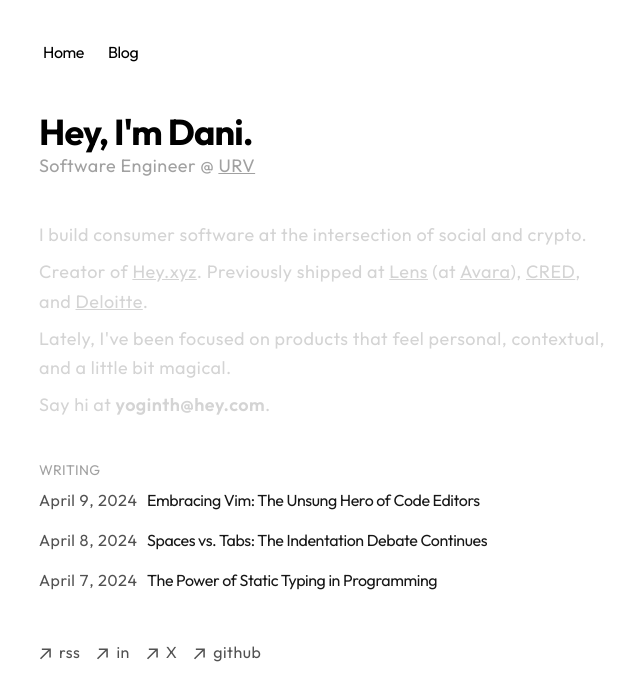
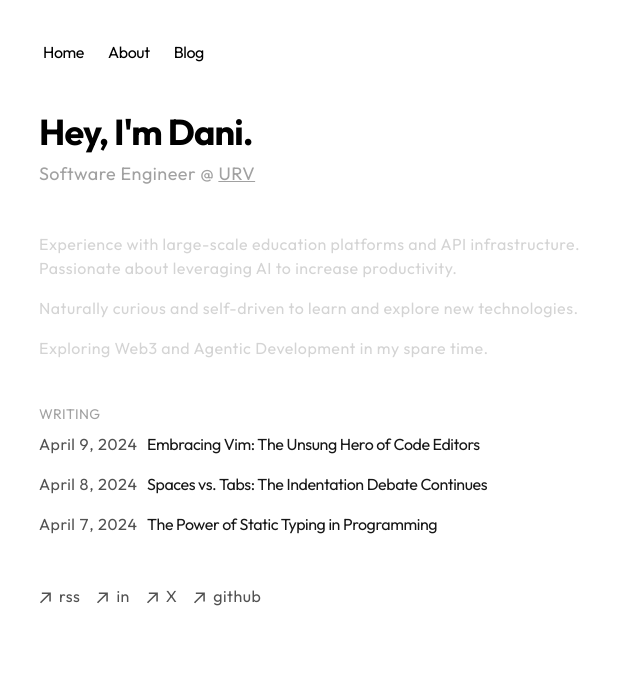
Before and after one commit to danitome24/danitome24.github.io, a Next.js app: page / in a window 1280 px wide. Shown: the top 700 px of the page, without its empty margins (313-953 px from the left). Built offline with nearby package versions, Linux system fonts and the light colour scheme.

Commit message:
feat: create About page and update navigation; enhance main page content and metadata

```diff
--- /dev/null
+++ b/app/about/page.tsx
@@ -0,0 +1,42 @@
+import Link from "next/dist/client/link";
+
+export default function About() {
+  return (
+    <section className="space-y-8">
+      <div>
+        <h1 className="text-xl md:text-4xl font-bold tracking-tight mb-4">
+          About
+        </h1>
+      </div>
+
+      <div className="space-y-4 text-lg leading-relaxed text-neutral-300">
+        <p>
+          I&apos;m Daniel Tomé, a software engineer from Spain. I build
+          education platforms and backend systems that help organizations scale.
+        </p>
+
+        <p>
+          I&apos;ve spent years working on large-scale education platforms. I
+          build APIs, design systems, and solve infrastructure problems. I care
+          about solutions that are clean, reliable, and actually work when you
+          need them.
+        </p>
+
+        <p>
+          Outside of my main work, I explore Web3 and blockchain. I&apos;m also
+          learning about agentic AI—how autonomous systems can improve workflows
+          and decision-making.
+        </p>
+        <p className="text-neutral-300">
+          Reach out:{" "}
+          <Link
+            href="mailto:danieltomefer@gmail.com"
+            className="underline hover:text-neutral-100 transition"
+          >
+            danieltomefer@gmail.com
+          </Link>
+        </p>
+      </div>
+    </section>
+  );
+}
--- a/app/components/nav.tsx
+++ b/app/components/nav.tsx
@@ -3,6 +3,9 @@ import Link from "next/link";
 const navItems = {
   "/": {
     name: "Home",
+  },
+  "/about": {
+    name: "About",
   },
   "/blog": {
     name: "Blog",
--- a/app/layout.tsx
+++ b/app/layout.tsx
@@ -13,15 +13,17 @@ import { baseUrl } from "@/app/sitemap";
 export const metadata: Metadata = {
   metadataBase: new URL(baseUrl),
   title: {
-    default: "Next.js Portfolio Starter",
-    template: "%s | Next.js Portfolio Starter",
+    default: "Daniel Tomé",
+    template: "%s | Daniel Tomé",
   },
-  description: "This is my portfolio.",
+  description:
+    "Software engineer building education platforms and backend systems.",
   openGraph: {
-    title: "My Portfolio",
-    description: "This is my portfolio.",
+    title: "Daniel Tomé",
+    description:
+      "Software engineer building education platforms and backend systems.",
     url: baseUrl,
-    siteName: "My Portfolio",
+    siteName: "Daniel Tomé",
     locale: "en_US",
     type: "website",
   },
--- a/app/page.tsx
+++ b/app/page.tsx
@@ -3,8 +3,8 @@ import Link from "next/link";
 
 export default function Page() {
   return (
-    <section className="space-y-10">
-      <div>
+    <section className="space-y-11">
+      <div className="space-y-2">
         <h1 className="text-xl md:text-4xl font-bold tracking-tight">
           Hey, I&apos;m Dani.
         </h1>
@@ -20,58 +20,19 @@ export default function Page() {
         </p>
       </div>
 
-      <div className="space-y-2 text-lg leading-relaxed">
+      <div className="space-y-4">
         <p className="text-neutral-300">
-          I build consumer software at the intersection of social and crypto.
+          Experience with large-scale education platforms and API infrastructure. Passionate about leveraging AI to increase productivity.
         </p>
 
         <p className="text-neutral-300">
-          Creator of{" "}
-          <Link
-            href="#"
-            className="underline hover:text-neutral-100 transition"
-          >
-            Hey.xyz
-          </Link>
-          . Previously shipped at{" "}
-          <Link
-            href="#"
-            className="underline hover:text-neutral-100 transition"
-          >
-            Lens
-          </Link>{" "}
-          (at{" "}
-          <Link
-            href="#"
-            className="underline hover:text-neutral-100 transition"
-          >
-            Avara
-          </Link>
-          ),{" "}
-          <Link
-            href="#"
-            className="underline hover:text-neutral-100 transition"
-          >
-            CRED
-          </Link>
-          , and{" "}
-          <Link
-            href="#"
-            className="underline hover:text-neutral-100 transition"
-          >
-            Deloitte
-          </Link>
-          .
+          Naturally curious and self-driven to learn and explore new technologies.
         </p>
 
         <p className="text-neutral-300">
-          Lately, I&apos;ve been focused on products that feel personal,
-          contextual, and a little bit magical.
+          Exploring Web3 and Agentic Development in my spare time.
         </p>
 
-        <p className="text-neutral-300">
-          Say hi at <span className="font-semibold">yoginth@hey.com</span>.
-        </p>
       </div>
 
       <div className="space-y-2">
```
